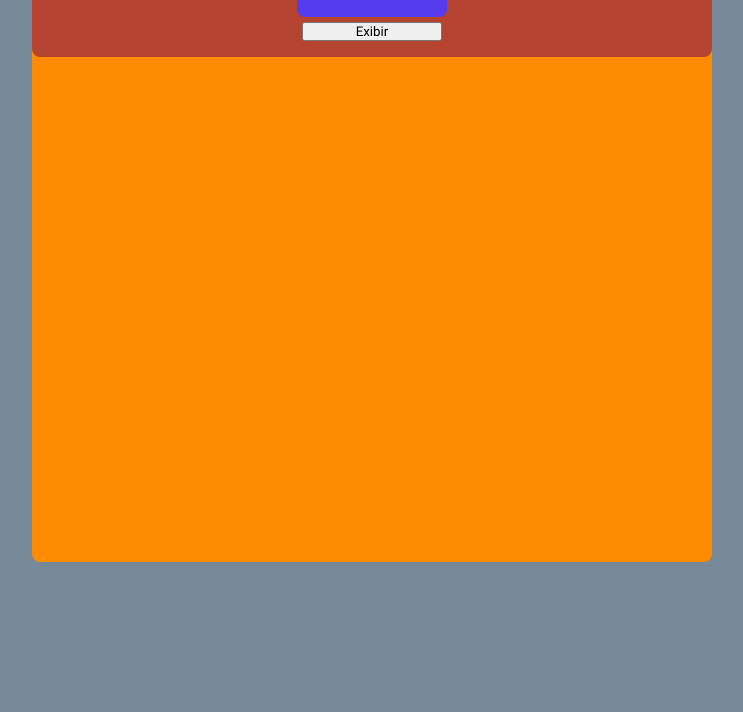
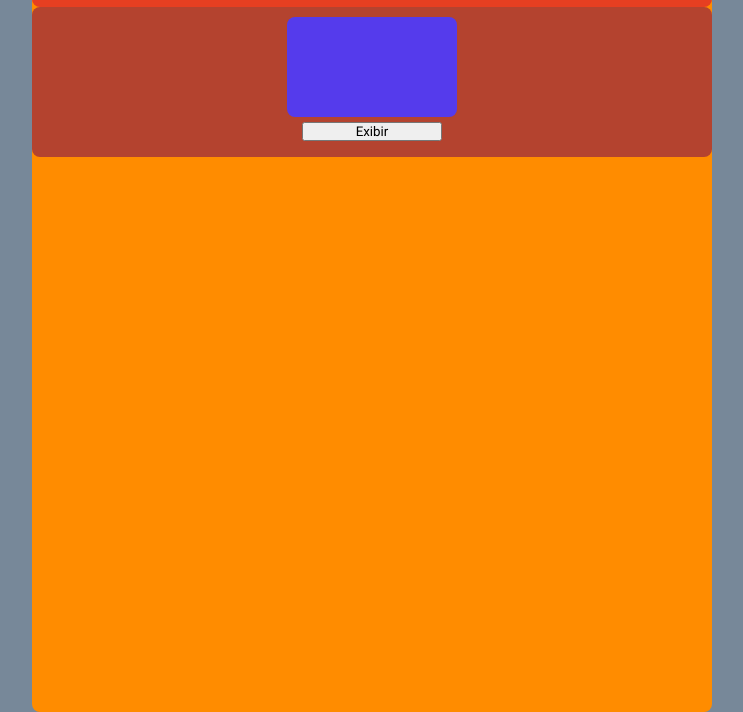
Before and after one commit to Dguinter/Tabuada, a plain HTML site: page index.html in a window 1280 px wide. Shown: the part 238-950 px from the top of the page, without its empty margins (268-1011 px from the left). Before the commit the page ends 800 px from the top, so only its background shows below. Drawn offline with Linux system fonts and the light colour scheme.

Commit message:
stlyling scirpt

```diff
--- a/CSS/styles.css
+++ b/CSS/styles.css
@@ -33,10 +33,11 @@ body {
 
 header {
     max-width: 680px;
-    min-width: 300px;
+    min-width: 450px;
     margin: 0 auto;
+    margin-top: 100px;
     width: 80%;
-    height: 800px;
+    height: 850px;
     background: #FF8C00;
     border-radius: 8px;
     flex-direction: column;
@@ -95,7 +96,7 @@ nav {
 
 
 .header-block #num {
-    width:150px;
+    width:170px;
     height:100px;
     border:2px;
     padding:10px;
@@ -110,7 +111,6 @@ nav {
     padding: 10px;
 }
 
-
 .button {
     width:150px;
     height:30px;
@@ -123,8 +123,10 @@ nav {
 }
 
 .result {
-    width:250px;
-    height:30px;
-    margin: 0 auto;
+    width:350px;
+    height:50px;
+    margin: auto;
+    margin-left: 250px;
     font-size: 40px;
+    flex-direction: column;
 }
--- a/index.html
+++ b/index.html
@@ -19,7 +19,7 @@
         <div class="header-block">
             <input id="num" type="number">
             <div class="button">
-                <button onclick="tabuada()">Exibir</button><br />
+                <button onclick="tabuada()">Exibir</button>
             </div>
         </div>
         <div class="result">
@@ -27,7 +27,6 @@
         </div>
 
     </header>
-
  <script>
 function tabuada() {
     var num = parseInt(document.getElementById("num").value);
@@ -43,6 +42,7 @@
 }
 </script>
 
+  <script src="script.js"></script>
 </body>
 
 </html>
--- /dev/null
+++ b/script.js
@@ -0,0 +1,10 @@
+
+  if (number.value.length == 0) {
+    window.alert("Digite um número!");
+  } else {
+    let resposta = Number(number.valeu);
+    let c = 1;
+    while (c <= 10) {
+      resposta.innerHTML = tabuada;
+    }
+  }
```
Lines whose indentation alone changed are shown as unchanged.
